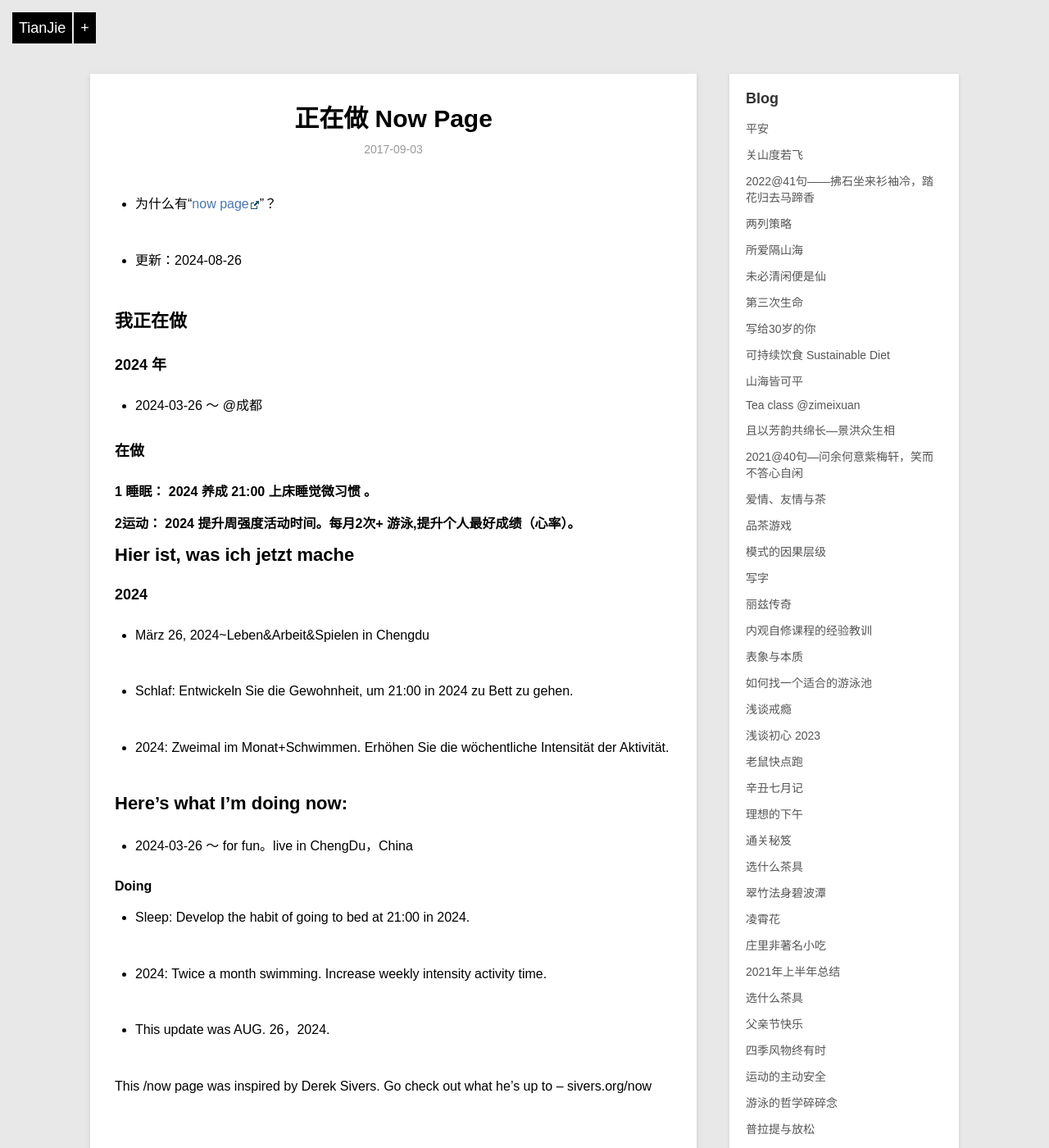
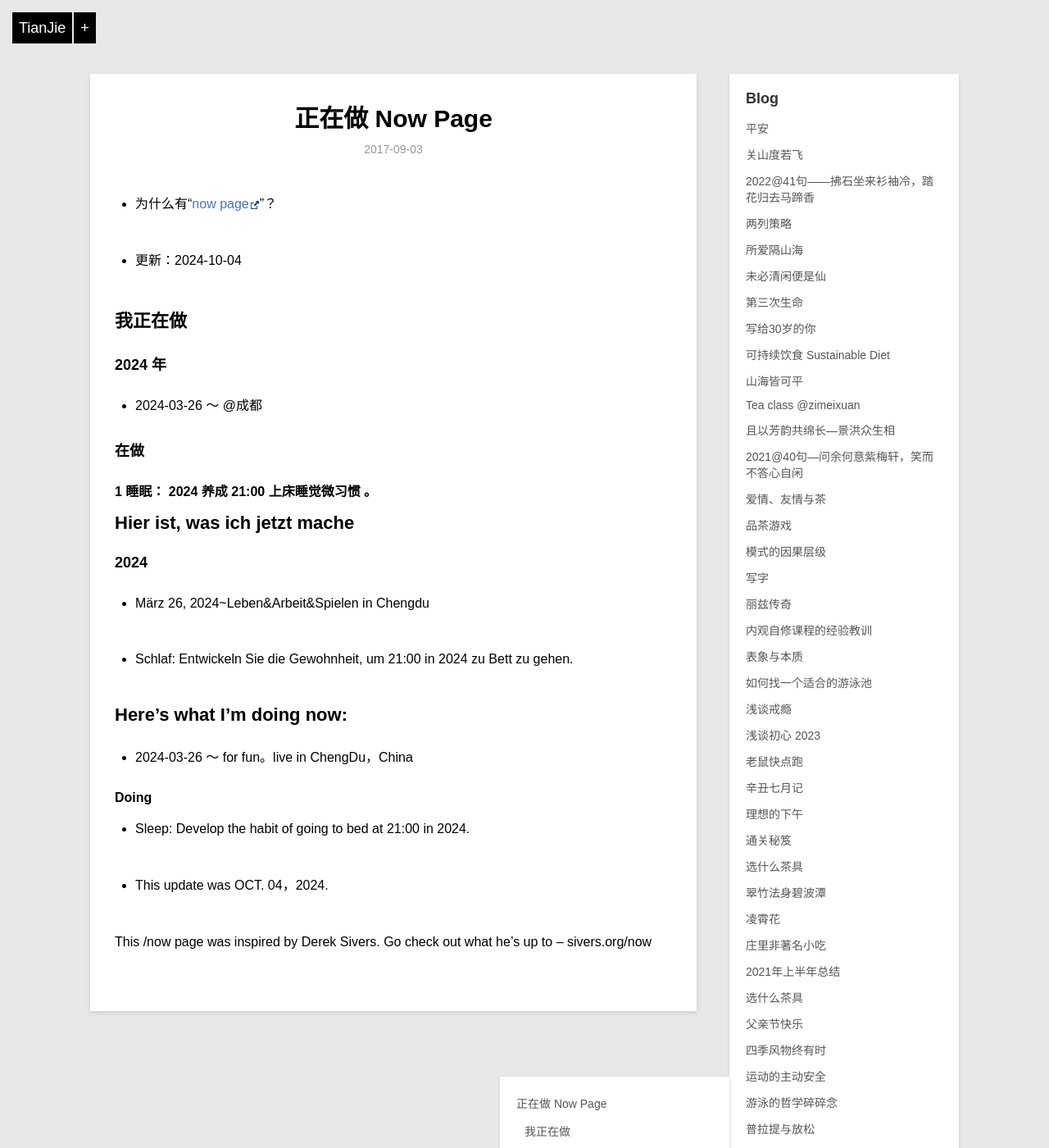
Before and after one commit to violettianjie/violettianjie.github.io, a Jekyll site: the page built from _posts/blog/2017-09-03-now.md, in a window 1280 px wide and 1400 px high. Shown: the whole window at 82% size. Built offline with Jekyll 4.4.1, drawn with Linux system fonts in a browser that asks for light colours; comment, search, counter and statistics services are not loaded.

Commit message:
Update 2017-09-03-now.md

```diff
--- a/_posts/blog/2017-09-03-now.md
+++ b/_posts/blog/2017-09-03-now.md
@@ -9,7 +9,7 @@ category: blog
 - 为什么有“[now page](http://nownownow.com/about)”？
 
 
-- 更新：2024-08-26
+- 更新：2024-10-04
 
 
 ## 我正在做
@@ -25,7 +25,7 @@ category: blog
 #### 1 睡眠：  2024 养成 21:00 上床睡觉微习惯 。
 
 
-#### 2运动：   2024 提升周强度活动时间。每月2次+ 游泳,提升个人最好成绩（心率）。
+
 
 
 ## Hier ist, was ich jetzt mache
@@ -36,7 +36,6 @@ category: blog
 
 - Schlaf: Entwickeln Sie die Gewohnheit, um 21:00 in 2024 zu Bett zu gehen.
 
-- 2024: Zweimal im Monat+Schwimmen. Erhöhen Sie die wöchentliche Intensität der Aktivität.
 
 
 
@@ -51,11 +50,10 @@ category: blog
 - Sleep: Develop the habit of going to bed at 21:00 in 2024.
 
 
-- 2024: Twice a month swimming. Increase weekly intensity activity time.
 
 
 
-- This update was AUG. 26，2024.
+- This update was OCT. 04，2024.
 
 This /now page was inspired by Derek Sivers. Go check out what he’s up to – sivers.org/now
 
```
